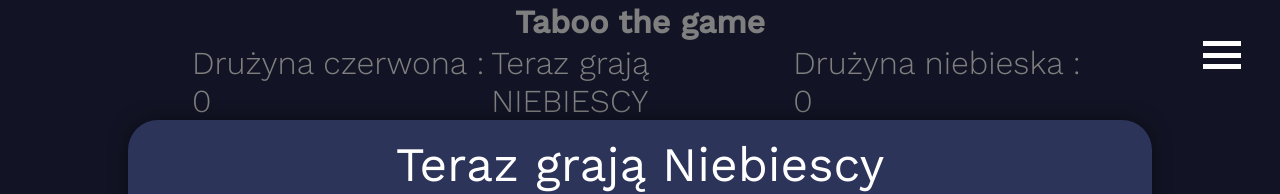
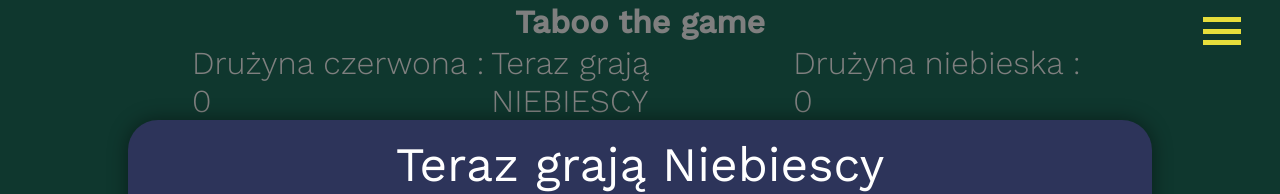
Before and after one commit to dmajkowski/taboothegame, a React (Create React App) app: page /game in a window 1280 px wide. Shown: the top 194 px of the page. Built offline with nearby package versions, Linux system fonts and the light colour scheme; no server answers; the database is empty; the HTML template or start-up script is replaced by a standard one.

Commit message:
Color changes

```diff
--- a/src/styles/App.css
+++ b/src/styles/App.css
@@ -10,7 +10,7 @@
 
 .container{
     min-height: 100vh;
-    background-color: #25294A;
+    background-color: #1e6f5c;
     display: flex;
     flex-direction: column;
     justify-content: space-evenly;
--- a/src/styles/Menu.css
+++ b/src/styles/Menu.css
@@ -2,7 +2,7 @@
   position: fixed;
   right: -40vw;
   z-index: 199;
-  background-color: black;
+  background-color: #29bb89;
   border-radius: 50%;
   overflow: hidden;
   animation-duration: 0.5s;
@@ -16,7 +16,7 @@
   width: 80vw;
   height: 200vh;
   z-index: 199;
-  background-color: black;
+  background-color: #29bb89;
   border-radius: 50%;
   overflow: hidden;
   animation-duration: 0.5s;
@@ -56,7 +56,7 @@
     width: 40px;
     height: 30px;
     position: fixed;
-    top: 5%;
+    top: 2%;
     right: 3%;
     z-index: 200;
     border: 1px solid transparent;
@@ -68,7 +68,7 @@
 }
 
 .menu-btn span{
-    background-color: #ffffff;
+    background-color: #e6dd3b;
     width: 100%;
     height: 5px;
     transition: all 0.5s ease;
--- a/src/styles/Timer.css
+++ b/src/styles/Timer.css
@@ -3,7 +3,7 @@
     font-weight: 500;
     margin-top: 1rem;
     margin-bottom: 1rem;
-    background-color: #2D325A;
+    background-color: #e6dd3b;
     border-radius: 2rem;
     padding: 1rem;
 }
--- a/src/styles/WordBox.css
+++ b/src/styles/WordBox.css
@@ -4,7 +4,7 @@
     display: flex;
     flex-direction: column;
     align-items: center;
-    background-color: #4E7CFF;
+    background-color: #289672;
     box-shadow: 0px 0px 20px 0px rgba(0,0,0,0.44);
     border-radius: 2rem;
   }
```
